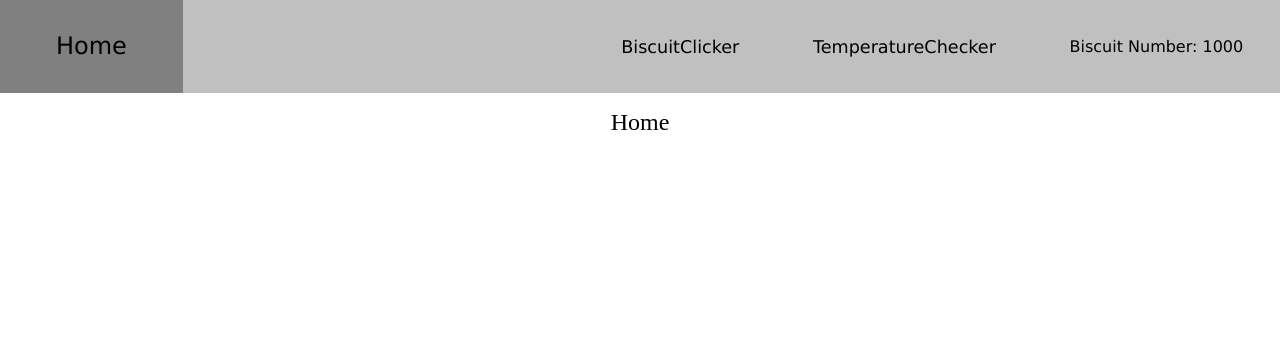
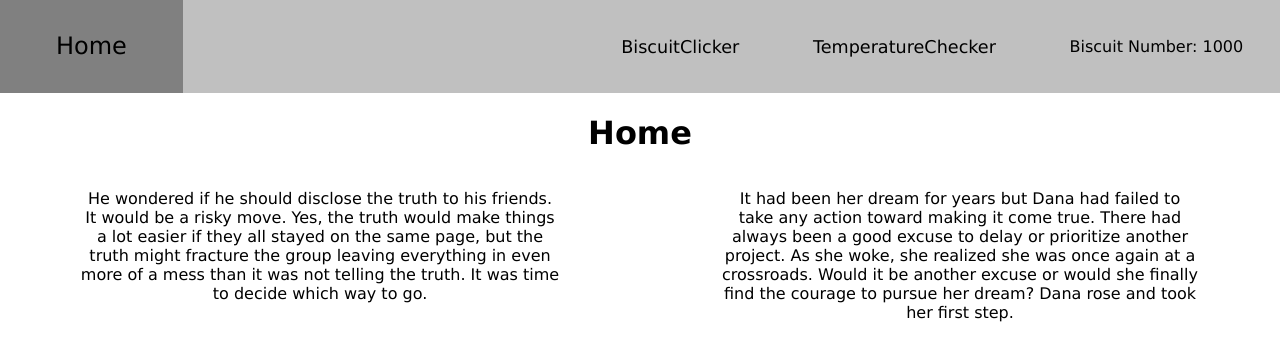
Before and after one commit to daniblya123/Daniele-ka2, a React (Vite) app: page / in a window 1280 px wide. Shown: the top 358 px of the page. Built offline with nearby package versions, Linux system fonts and the light colour scheme.

Commit message:
Fourth Commit -Home Page Created -PairParagraphs Created

```diff
--- a/src/App.tsx
+++ b/src/App.tsx
@@ -11,14 +11,14 @@ function App() {
   return (<>
 
     <Navbar />
-    <div className='RoutesStyle'>
+
     <Routes>
       <Route path="/" element={<Home/>}/>
       <Route path="/BiscuitClicker" element={<BiscuitClicker/>}/>
       <Route path="/TemperatureChecker" element={<TemperatureChecker/>}/>
       <Route path="*" element={<Error />}/>
     </Routes>
-    </div>
+
     </>)
 }
 
--- a/src/Pages/Home.tsx
+++ b/src/Pages/Home.tsx
@@ -1,5 +1,11 @@
+import ParagraphPair from "../ParagraphPair";
+import "./HomeLayout.css"
+
 function Home(){
-    return("Home")
+    return(<>
+    <h1 className="Home-Title">Home</h1>
+    <ParagraphPair StringOne = "He wondered if he should disclose the truth to his friends. It would be a risky move. Yes, the truth would make things a lot easier if they all stayed on the same page, but the truth might fracture the group leaving everything in even more of a mess than it was not telling the truth. It was time to decide which way to go." StringTwo =  "It had been her dream for years but Dana had failed to take any action toward making it come true. There had always been a good excuse to delay or prioritize another project. As she woke, she realized she was once again at a crossroads. Would it be another excuse or would she finally find the courage to pursue her dream? Dana rose and took her first step."/>
+    </>)
 }
 
 export default Home;
--- /dev/null
+++ b/src/Pages/HomeLayout.css
@@ -0,0 +1,16 @@
+.Home-Title{
+    text-align: center;
+    font-family:'Lucida Sans', 'Lucida Sans Regular', 'Lucida Grande', 'Lucida Sans Unicode', Geneva, Verdana, sans-serif;
+}
+
+.container{
+    display: flex;
+
+}
+
+.sub-container{
+    width: 50%;
+    text-align: center;
+    padding: 0rem 5rem ;
+    font-family:'Lucida Sans', 'Lucida Sans Regular', 'Lucida Grande', 'Lucida Sans Unicode', Geneva, Verdana, sans-serif;
+}
--- /dev/null
+++ b/src/ParagraphPair.tsx
@@ -0,0 +1,18 @@
+interface ParagraphPairProps {
+    StringOne : String,
+    StringTwo : String
+}
+
+function ParagraphPair(strings:{StringOne:String, StringTwo:String}){
+    return(<>
+    <div className="container">
+        <div className="sub-container">
+        <p>{strings.StringOne}</p>
+        </div>
+        <div className="sub-container">
+        <p>{strings.StringTwo}</p>
+        </div>
+    </div>
+    </>)
+}
+export default ParagraphPair;
```
